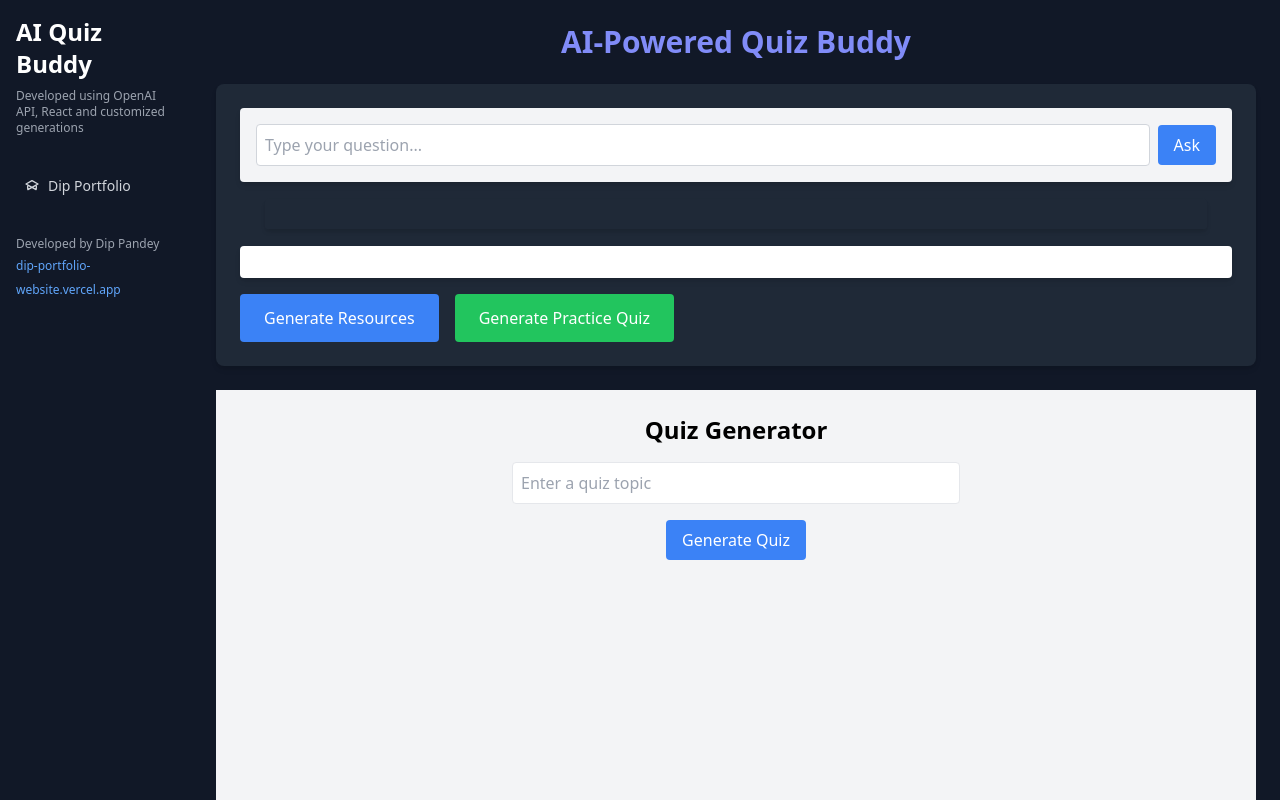
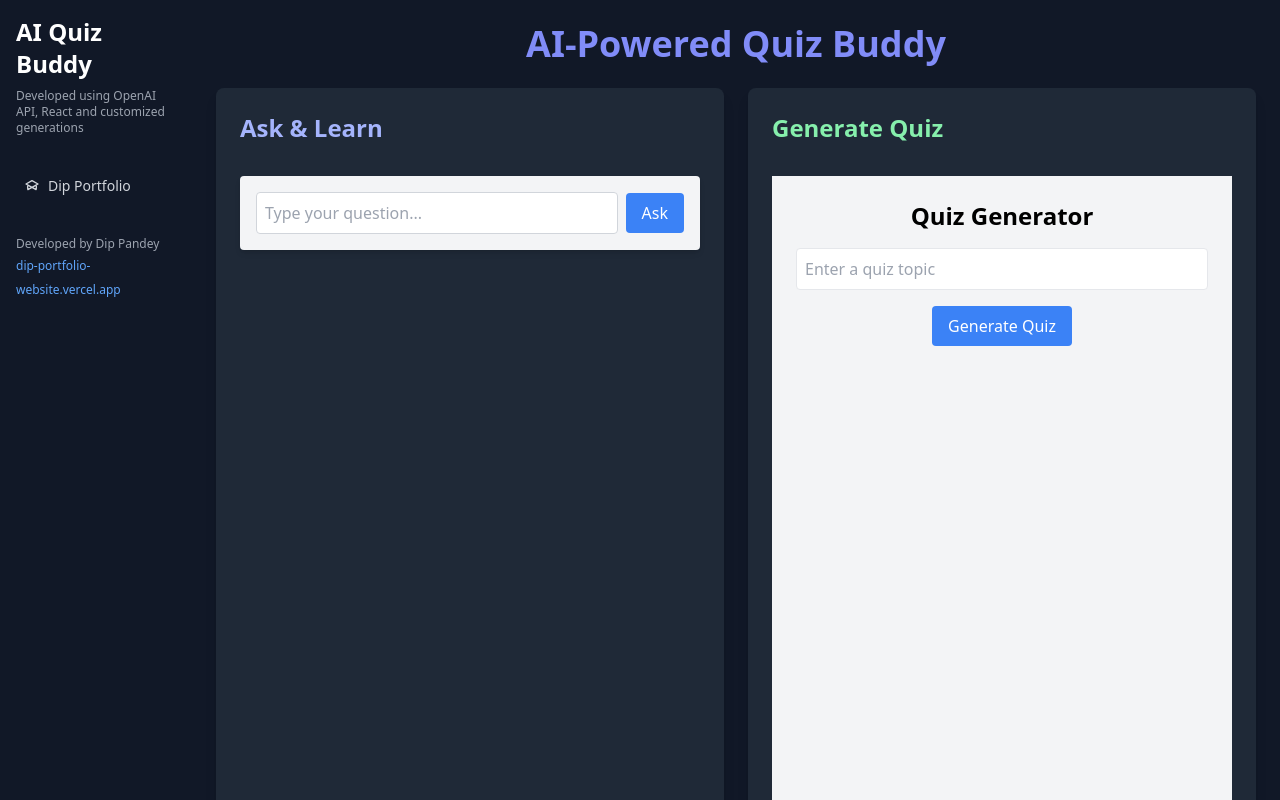
Before and after one commit to DipPandey/my-study-buddy, a Next.js app: page / in a window 1280 px wide. Shown: the top 800 px of the page. Built offline with nearby package versions, Linux system fonts and the light colour scheme.

Commit message:
new tab experience

```diff
--- a/src/components/QuestionInput.js
+++ b/src/components/QuestionInput.js
@@ -1,4 +1,10 @@
 export default function QuestionInput({ question, setQuestion, fetchAnswer, isLoading }) {
+    const handleKeyDown = (e) => {
+        if (e.key === 'Enter') {
+            fetchAnswer();
+        }
+    };
+
     return (
         <div className="flex items-center space-x-2 bg-gray-100 p-4 rounded shadow-md">
             <input
@@ -7,6 +13,8 @@ export default function QuestionInput({ question, setQuestion, fetchAnswer, isLo
                 placeholder="Type your question..."
                 value={question}
                 onChange={(e) => setQuestion(e.target.value)}
+                onKeyDown={handleKeyDown} // Add this line to handle "Enter" key press
+                disabled={isLoading}
             />
             <button
                 className="bg-blue-500 text-white px-4 py-2 rounded hover:bg-blue-600 flex items-center justify-center"
--- a/src/components/Quiz.js
+++ b/src/components/Quiz.js
@@ -6,13 +6,13 @@ export default function Quiz() {
     const [selectedAnswers, setSelectedAnswers] = useState({});
     const [showResults, setShowResults] = useState(false);
     const [error, setError] = useState(null);
-    const [isLoadingQuiz, setIsLoadingQuiz] = useState(false); // Add loading state
+    const [isLoadingQuiz, setIsLoadingQuiz] = useState(false);
 
     const generateQuiz = async () => {
-        setShowResults(false); // Reset the quiz results when generating a new quiz
+        setShowResults(false);
         setSelectedAnswers({});
         setQuizQuestions([]);
-        setIsLoadingQuiz(true); // Start loading
+        setIsLoadingQuiz(true);
         try {
             const response = await fetch('/api/generate-quiz', {
                 method: 'POST',
@@ -34,7 +34,7 @@ export default function Quiz() {
             console.error('Error fetching quiz:', error);
             setError('Failed to fetch quiz. Please try again later.');
         } finally {
-            setIsLoadingQuiz(false); // Stop loading
+            setIsLoadingQuiz(false);
         }
     };
 
@@ -49,6 +49,12 @@ export default function Quiz() {
         setShowResults(true);
     };
 
+    const handleKeyDown = (e) => {
+        if (e.key === 'Enter') {
+            generateQuiz();
+        }
+    };
+
     return (
         <div className="p-6 bg-gray-100 min-h-screen flex flex-col items-center">
             <h1 className="text-2xl font-bold mb-4">Quiz Generator</h1>
@@ -58,11 +64,12 @@ export default function Quiz() {
                 onChange={(e) => setTopic(e.target.value)}
                 placeholder="Enter a quiz topic"
                 className="p-2 border rounded mb-4 w-full max-w-md"
+                onKeyDown={handleKeyDown} // Add this line to handle "Enter" key press
             />
             <button
                 onClick={generateQuiz}
                 className="bg-blue-500 text-white px-4 py-2 rounded hover:bg-blue-600 transition flex items-center justify-center"
-                disabled={isLoadingQuiz} // Disable the button while loading
+                disabled={isLoadingQuiz}
             >
                 {isLoadingQuiz ? (
                     <svg className="animate-spin h-5 w-5 mr-3 text-white" xmlns="http://www.w3.org/2000/svg" fill="none" viewBox="0 0 24 24">
--- a/src/pages/index.js
+++ b/src/pages/index.js
@@ -12,10 +12,10 @@ export default function Home() {
     const [resources, setResources] = useState([]);
     const [isLoadingResources, setIsLoadingResources] = useState(false);
     const [isLoadingQuiz, setIsLoadingQuiz] = useState(false);
-    const [isLoadingAnswer, setIsLoadingAnswer] = useState(false); // Loading state for fetching answer
+    const [isLoadingAnswer, setIsLoadingAnswer] = useState(false);
 
     const fetchAnswer = async () => {
-        setIsLoadingAnswer(true); // Start loading for answer fetch
+        setIsLoadingAnswer(true);
         try {
             const response = await fetch('/api/answer-question', {
                 method: 'POST',
@@ -27,7 +27,7 @@ export default function Home() {
         } catch (error) {
             console.error('Error fetching answer:', error);
         } finally {
-            setIsLoadingAnswer(false); // Stop loading for answer fetch
+            setIsLoadingAnswer(false);
         }
     };
 
@@ -63,11 +63,9 @@ export default function Home() {
             });
 
             const data = await response.json();
-            console.log('API response:', data);
             if (data.error) {
                 console.error('API error:', data.error);
             } else {
-                console.log('Generated quiz questions:', data.questions);
                 setQuizQuestions(data.questions ?? []);
             }
         } catch (error) {
@@ -78,45 +76,47 @@ export default function Home() {
     };
 
     return (
-        <div className="flex flex-col md:flex-row bg-gray-900 text-blue min-h-screen">
+        <div className="flex flex-col md:flex-row bg-gray-900 text-black-100 min-h-screen">
             <Sidebar />
             <div className="flex-1 p-6 flex flex-col h-full overflow-y-auto">
-                <h1 className="text-3xl font-bold mb-6 text-center text-indigo-400">AI-Powered Quiz Buddy</h1>
-                <div className="flex flex-col space-y-6 flex-grow">
-                    <div className="flex flex-col space-y-4 bg-gray-800 p-6 rounded-lg shadow-md">
+                <h1 className="text-4xl font-extrabold mb-6 text-center text-indigo-400">AI-Powered Quiz Buddy</h1>
+
+                {/* Side-by-Side Sections with Independent Scrolls */}
+                <div className="flex flex-col md:flex-row space-y-6 md:space-y-0 md:space-x-6 flex-grow">
+
+                    {/* Ask & Learn Section */}
+                    <div className="flex flex-col space-y-4 bg-gray-800 p-6 rounded-lg shadow-lg transition-transform transform hover:scale-105 flex-1 overflow-y-auto max-h-screen">
+                        <h2 className="text-2xl font-semibold text-indigo-300 mb-4">Ask & Learn</h2>
                         <QuestionInput
                             question={question}
                             setQuestion={setQuestion}
                             fetchAnswer={handleFetch}
-                            isLoading={isLoadingAnswer} // Pass the loading state to QuestionInput
+                            isLoading={isLoadingAnswer}
                         />
-                        <Answer answer={answer} />
+                        {answer && (
+                            <div className="mt-4">
+                                <Answer answer={answer} />
+                            </div>
+                        )}
+                        {resources.length > 0 && (
+                            <div className="mt-4">
+                                <Resources resources={resources} isLoadingResources={isLoadingResources} />
+                            </div>
+                        )}
+                    </div>
 
-                        <Resources resources={resources} isLoadingResources={isLoadingResources} />
-                        <div className="flex flex-col sm:flex-row sm:space-x-4">
-                            <button
-                                className="bg-blue-500 text-white px-6 py-3 rounded hover:bg-blue-600 transform hover:scale-105 transition duration-300 mb-4 sm:mb-0"
-                                onClick={fetchResources}
-                                disabled={isLoadingResources}
-                            >
-                                {isLoadingResources ? 'Generating Resources...' : 'Generate Resources'}
-                            </button>
-                            <button
-                                className="bg-green-500 text-white px-6 py-3 rounded hover:bg-green-600 transform hover:scale-105 transition duration-300"
-                                onClick={generateQuiz}
-                                disabled={isLoadingQuiz}
-                            >
-                                {isLoadingQuiz ? 'Generating Quiz...' : 'Generate Practice Quiz'}
-                            </button>
-                        </div>
+                    {/* Generate Quiz Section */}
+                    <div className="flex flex-col space-y-4 bg-gray-800 p-6 rounded-lg shadow-lg transition-transform transform hover:scale-105 flex-1 overflow-y-auto max-h-screen">
+                        <h2 className="text-2xl font-semibold text-green-300 mb-4">Generate Quiz</h2>
+                        <Quiz
+                            quizQuestions={quizQuestions}
+                            setQuizQuestions={setQuizQuestions}
+                            topic={question}
+                            generateQuiz={generateQuiz}
+                            isLoadingQuiz={isLoadingQuiz}
+                        />
                     </div>
-                    {isLoadingQuiz ? (
-                        <div className="flex justify-center items-center">
-                            <div className="loader">Loading...</div>
-                        </div>
-                    ) : (
-                        <Quiz quizQuestions={quizQuestions} />
-                    )}
+
                 </div>
             </div>
         </div>
```
